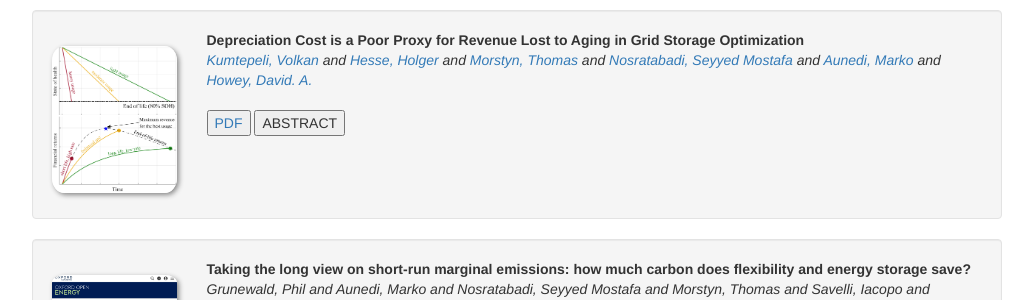
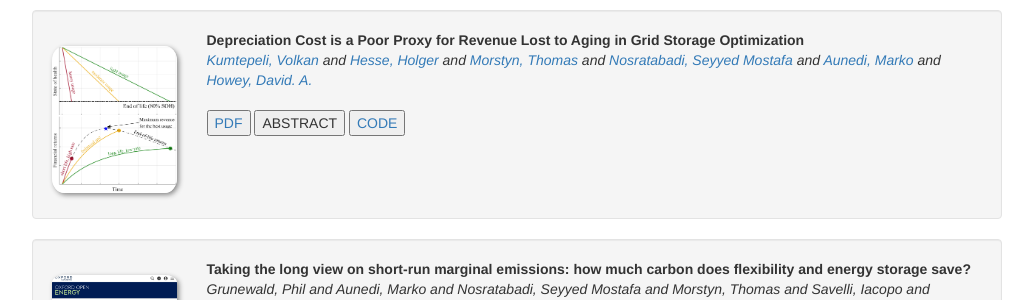
Before and after one commit to EPSRC-DIGEST/epsrc-digest.github.io, a Jekyll site: the page built from _pages/publications.md, in a window 1280 px wide and 1044 px high. Shown: the part 213-513 px from the top of the window, without its empty margins (123-1156 px from the left). Built offline with Jekyll 4.4.1, drawn with Linux system fonts in a browser that asks for light colours; nearby versions of some CDN libraries.

Commit message:
code addition

```diff
--- a/_data/publist.yml
+++ b/_data/publist.yml
@@ -7,6 +7,7 @@
     url: https://arxiv.org/pdf/2403.10617
     display: American Control Conference 2024
   highlight: 1
+  code: https://github.com/Battery-Intelligence-Lab/BatteryOpportunity
 
 - title: "Taking the long view on short-run marginal emissions: how much carbon does flexibility and energy storage save?"
   image: OOE.png
--- a/_pages/publications.md
+++ b/_pages/publications.md
@@ -33,7 +33,7 @@ permalink: /publications/
   <div id="abstract{{ forloop.index }}" class="abstract-content" style="display:none;">
     <p>{{ publi.description }}</p>
   </div>
-
+  {% if publi.code %}<a href="{{ publi.code }}" target="_blank"><button class="btn-pdf">CODE</button></a>{% endif %}
 </li>
 </ul>
 
```
